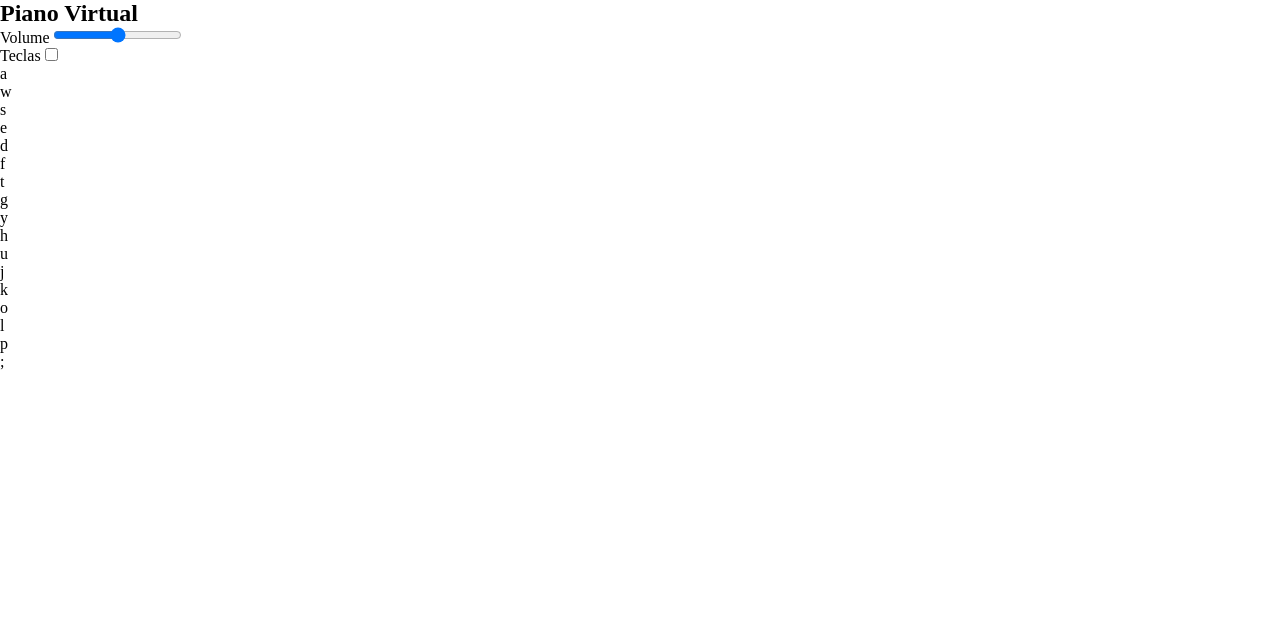
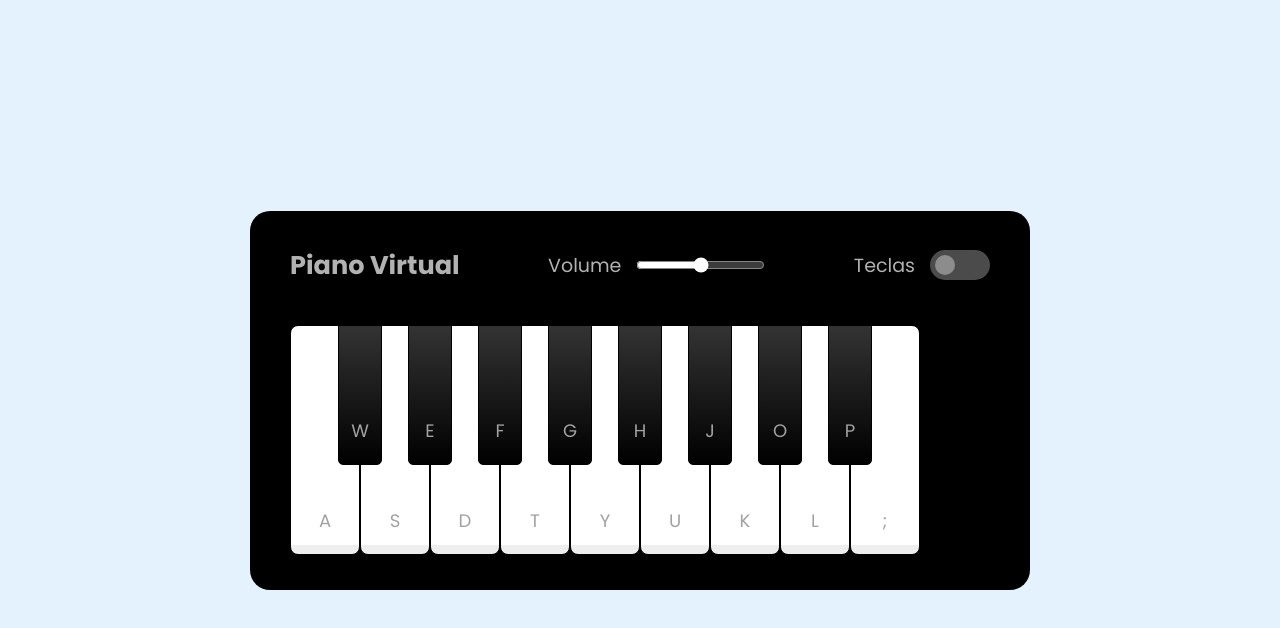
Before and after one commit to EuIngridCoelho/Simulador_de_Piano, a plain HTML site: page index.html in a window 1280 px wide. Drawn offline with Linux system fonts and the light colour scheme.

Commit message:
Adicionando estilização e pasta com audios

```diff
--- a/index.html
+++ b/index.html
@@ -8,6 +8,10 @@
 
     <link rel="stylesheet" href="./src/styles/main.css">
     <link rel="stylesheet" href="./src/styles/reset.css">
+
+    <link rel="preconnect" href="https://fonts.googleapis.com">
+<link rel="preconnect" href="https://fonts.gstatic.com" crossorigin>
+<link href="https://fonts.googleapis.com/css2?family=Poppins:wght@100;200;400;700&display=swap" rel="stylesheet">
 </head>
 
 <body>
@@ -24,30 +28,30 @@
         </header>
 
         <ul class="piano-keys">
-            <li class="keys white"><span>a</span></li>
-            <li class="keys"><span>w</span></li>
-            <li class="keys white"><span>s</span></li>
-            <li class="keys"><span>e</span></li>
-            <li class="keys white"><span>d</span></li>
-            <li class="keys black"><span>f</span></li>
-            <li class="keys white"><span>t</span></li>
-            <li class="keys black"><span>g</span></li>
-            <li class="keys white"><span>y</span></li>
-            <li class="keys black"><span>h</span></li>
-            <li class="keys white"><span>u</span></li>
-            <li class="keys black"><span>j</span></li>
-            <li class="keys white"><span>k</span></li>
-            <li class="keys black"><span>o</span></li>
-            <li class="keys white"><span>l</span></li>
-            <li class="keys black"><span>p</span></li>
-            <li class="keys white"><span>;</span></li>
+            <li class="key white" data-key="a"><span>a</span></li>
+            <li class="key black" data-key="w"><span>w</span></li>
+            <li class="key white" data-key="s"><span>s</span></li>
+            <li class="key black" data-key="e"><span>e</span></li>
+            <li class="key white" data-key="d"><span>d</span></li>
+            <li class="key black" data-key="f"><span>f</span></li>
+            <li class="key white" data-key="t"><span>t</span></li>
+            <li class="key black" data-key="g"><span>g</span></li>
+            <li class="key white" data-key="y"><span>y</span></li>
+            <li class="key black" data-key="h"><span>h</span></li>
+            <li class="key white" data-key="u"><span>u</span></li>
+            <li class="key black" data-key="j"><span>j</span></li>
+            <li class="key white" data-key="k"><span>k</span></li>
+            <li class="key black" data-key="o"><span>o</span></li>
+            <li class="key white" data-key="l"><span>l</span></li>
+            <li class="key black" data-key="p"><span>p</span></li>
+            <li class="key white" data-key=";"><span>;</span></li>
         </ul>
     </div>
 
 
 
 
-    <script src="./src/scripts/engine.js"></script>
+    <script src="./src/scripts/engine.js" defer></script>
 </body>
 
 </html>
--- a/src/styles/main.css
+++ b/src/styles/main.css
@@ -0,0 +1,125 @@
+body {
+    display: flex;
+    align-items: center;
+    justify-content: center;
+    min-height: 100vh;
+    background-color: #e3f2fd;
+    color: #fff;
+}
+
+.container {
+    width: 780px;
+    border-radius: 20px;
+    padding: 35px 40px;
+    background-color: rgb(0, 0, 0);
+}
+
+.container header {
+    color: #b2b2b2;
+    display: flex;
+    align-items: center;
+    justify-content: space-between;
+}
+
+header h2 {
+    font-size: 1.6rem;
+}
+
+header .column {
+    display: flex;
+    align-items: center;
+}
+
+header .column span {
+    font-weight: 500;
+    margin-right: 15px;
+    font-size: 1.19rem;
+}
+
+.volume-slider input {
+    accent-color: #fff;
+}
+
+.keys-check input {
+    width: 60px;
+    height: 30px;
+
+    appearance: none;
+
+    border-radius: 30px;
+    background-color: #4b4b4b;
+    cursor: pointer;
+    position: relative;
+
+}
+
+.keys-check input::before {
+    content: "";
+    height: 20px;
+    width: 20px;
+    background-color: #8c8c8c;
+    top: 50%;
+    left: 0.3rem;
+    border-radius: inherit;
+    position: absolute;
+    transform: translateY(-50%);
+    transition: all 0.3s ease;
+}
+
+.keys-check input:checked::before {
+    left: 2.1rem;
+    background-color: #fff;
+}
+
+.piano-keys {
+    display: flex;
+    margin-top: 40px;
+
+}
+
+.piano-keys .key {
+    cursor: pointer;
+    user-select: none;
+    list-style: none;
+    color: #a2a2a2;
+    position: relative;
+    text-transform: uppercase;
+}
+
+.piano-keys .white {
+    width: 70px;
+    height: 230px;
+
+    border: 1px solid black;
+    border-radius: 8px;
+    background: linear-gradient(#fff 96%, #eee 4%);
+}
+.piano-keys .white:active{
+    box-shadow: inset -5px 5px 20px rgba(0, 0, 0, 0.2);
+    background: linear-gradient(to bottom #fff 0%, #eee 100%);
+}
+
+.piano-keys .black {
+    width: 44px;
+    height: 140px;
+
+    z-index: 2;
+    margin: 0 -22px 0 -22px;
+
+    border: 1px solid black;
+    border-radius: 0 0 5px 5px;
+    background: linear-gradient(#333, #000);
+}
+.piano-keys .black:active{
+    box-shadow: inset -5px 5px 10px rgba(255, 255, 255, 0.1);
+    background: linear-gradient(to bottom #000, #434343);
+}
+
+.piano-keys span{
+    position: absolute;
+    bottom: 20px;
+    width: 100%;
+    text-align: center;
+
+    font-size: 1.13rem;
+}
--- a/src/styles/reset.css
+++ b/src/styles/reset.css
@@ -2,4 +2,6 @@
     margin: 0;
     padding: 0;
     box-sizing: border-box;
+    outline: none;
+    font-family: 'Poppins', sans-serif;
 }
```
Also changed, not shown: 17 other files.
